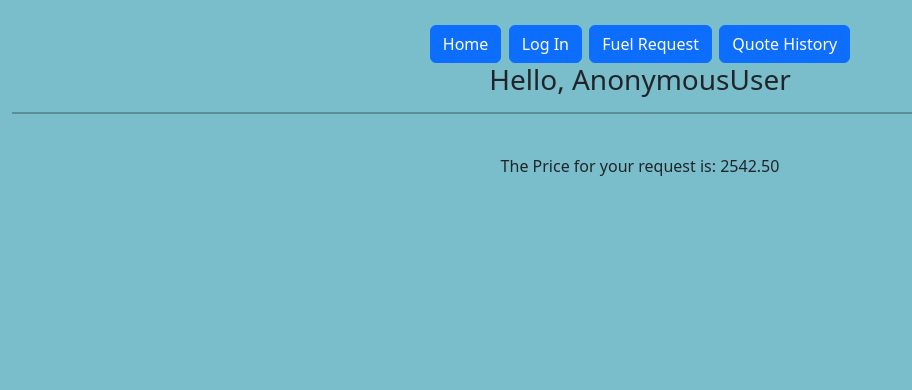
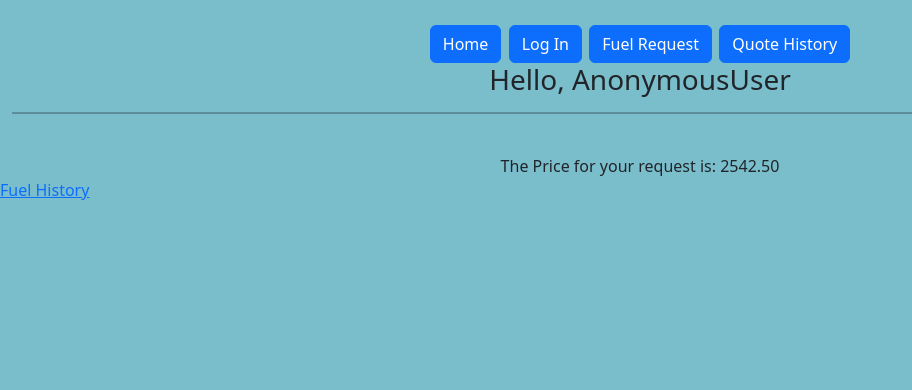
Before and after one commit to Aarr0w/COSC-4353-Group-17, a Django app: page /form/submit/ in a window 1280 px wide. Shown: the top 390 px of the page, without its empty margins (0-912 px from the left). Run offline with Django 4.2, Linux system fonts and the light colour scheme.

Commit message:
Added Simple Link to Request History

```diff
--- a/quotes/templates/show_quote.html
+++ b/quotes/templates/show_quote.html
@@ -5,4 +5,5 @@ COSC 4353 Group 17 Project
 {% endblock %}
 {% block content%}
 <center><br>The Price for your request is: {{amount}}</center>
+<a href="{%url 'fuel_history'%}" >Fuel History</a>
 {% endblock %}
```
